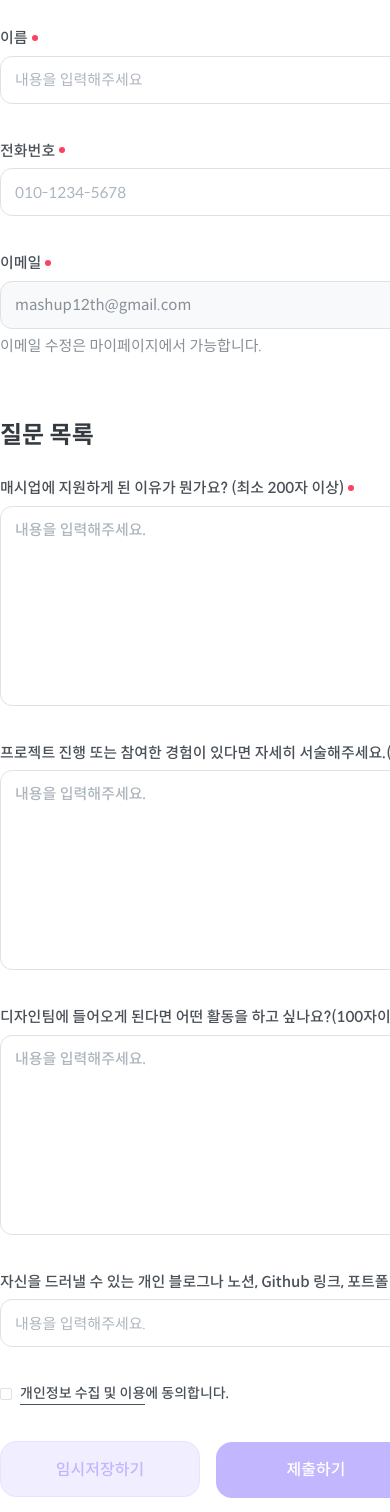
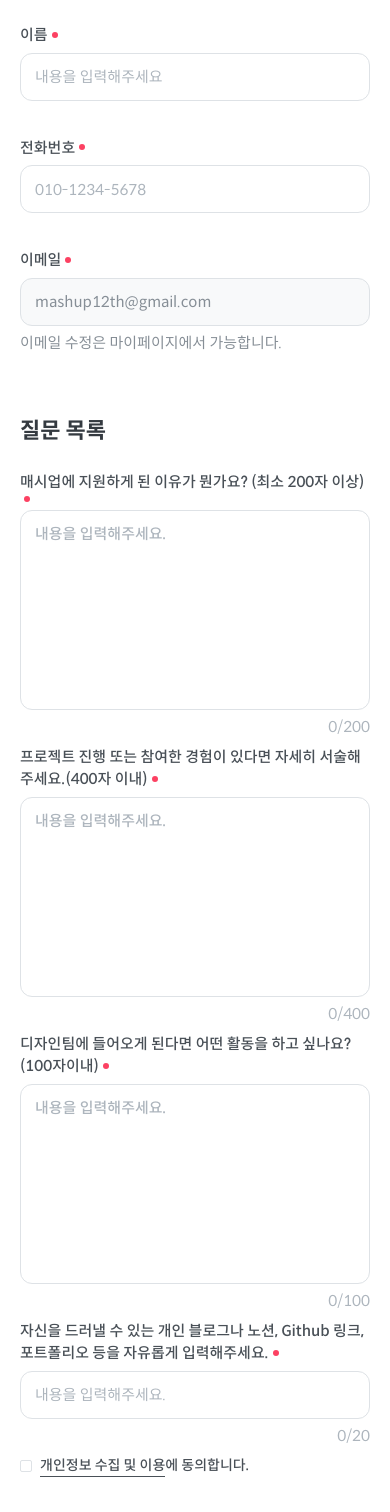
Before and after one commit to mash-up-kr/mash-up-recruit-fe, a Next.js app: page /apply/ios in a window 390 px wide. Shown: the part 260-1772 px from the top of the page. Built offline with nearby package versions, Linux system fonts and the light colour scheme.

Commit message:
Feat: ApplyForm 반응형 작업 (모바일 뷰)
Changes to be committed:
modified:   src/components/apply/ApplyForm/ApplyForm.styled.ts
modified:   src/components/apply/ApplyLayout/ApplyLayout.styled.ts

```diff
--- a/src/components/apply/ApplyForm/ApplyForm.styled.ts
+++ b/src/components/apply/ApplyForm/ApplyForm.styled.ts
@@ -5,6 +5,10 @@ export const PlatformHeading = styled.h3`
   ${({ theme }) => css`
     ${theme.fonts.kr.bold46};
     color: ${theme.colors.gray80};
+
+    @media (max-width: ${theme.breakPoint.mobile}) {
+      ${theme.fonts.kr.bold24}
+    }
   `}
 `;
 
@@ -17,11 +21,15 @@ export const SectionHeading = styled.h4`
     ${theme.fonts.kr.bold24};
     margin-bottom: 2.4rem;
     color: ${theme.colors.gray80};
+    @media (max-width: ${theme.breakPoint.mobile}) {
+      ${theme.fonts.kr.bold22}
+    }
   `}
 `;
 
 export const PersonalInformationWrapper = styled.div`
-  width: 53.2rem;
+  width: 100%;
+  max-width: 53.2rem;
   margin-bottom: 3.6rem;
 `;
 
@@ -42,8 +50,14 @@ export const QuestionWrapper = styled.div`
 `;
 
 export const ControlSection = styled.div`
-  width: 41.6rem;
-  margin-top: 3.6rem;
+  ${({ theme }) => css`
+    width: 41.6rem;
+    margin-top: 3.6rem;
+
+    @media (max-width: ${theme.breakPoint.mobile}) {
+      width: 100%;
+    }
+  `}
 `;
 
 export const TempSaveButton = styled.button`
@@ -51,6 +65,12 @@ export const TempSaveButton = styled.button`
     ${theme.button.type.primaryLine}
     width: 20rem;
     margin-right: 1.6rem;
+
+    @media (max-width: ${theme.breakPoint.mobile}) {
+      width: 100%;
+      margin-right: 0;
+      margin-bottom: 1.6rem;
+    }
   `}
 `;
 
@@ -58,6 +78,10 @@ export const SubmitButton = styled.button`
   ${({ theme }) => css`
     ${theme.button.type.primary}
     width: 20rem;
+    @media (max-width: ${theme.breakPoint.mobile}) {
+      width: 100%;
+      margin-right: 0;
+    }
   `}
 `;
 
@@ -66,5 +90,10 @@ export const BackToListButton = styled.button`
     ${theme.button.type.defaultLine}
     width: 100%;
     margin-top: 1.6rem;
+
+    @media (max-width: ${theme.breakPoint.mobile}) {
+      width: 100%;
+      margin-top: 6rem;
+    }
   `}
 `;
--- a/src/components/apply/ApplyLayout/ApplyLayout.styled.ts
+++ b/src/components/apply/ApplyLayout/ApplyLayout.styled.ts
@@ -2,9 +2,10 @@ import { css } from '@emotion/react';
 import styled from '@emotion/styled';
 
 export const Layout = styled.div`
-  width: 78.4rem;
+  width: 100%;
+  max-width: 82.4rem;
   margin: 0 auto;
-  padding: 8.4rem 0 15.8rem;
+  padding: 8.4rem 2rem 15.8rem;
 `;
 
 export const ApplyHeading = styled.h2`
```
